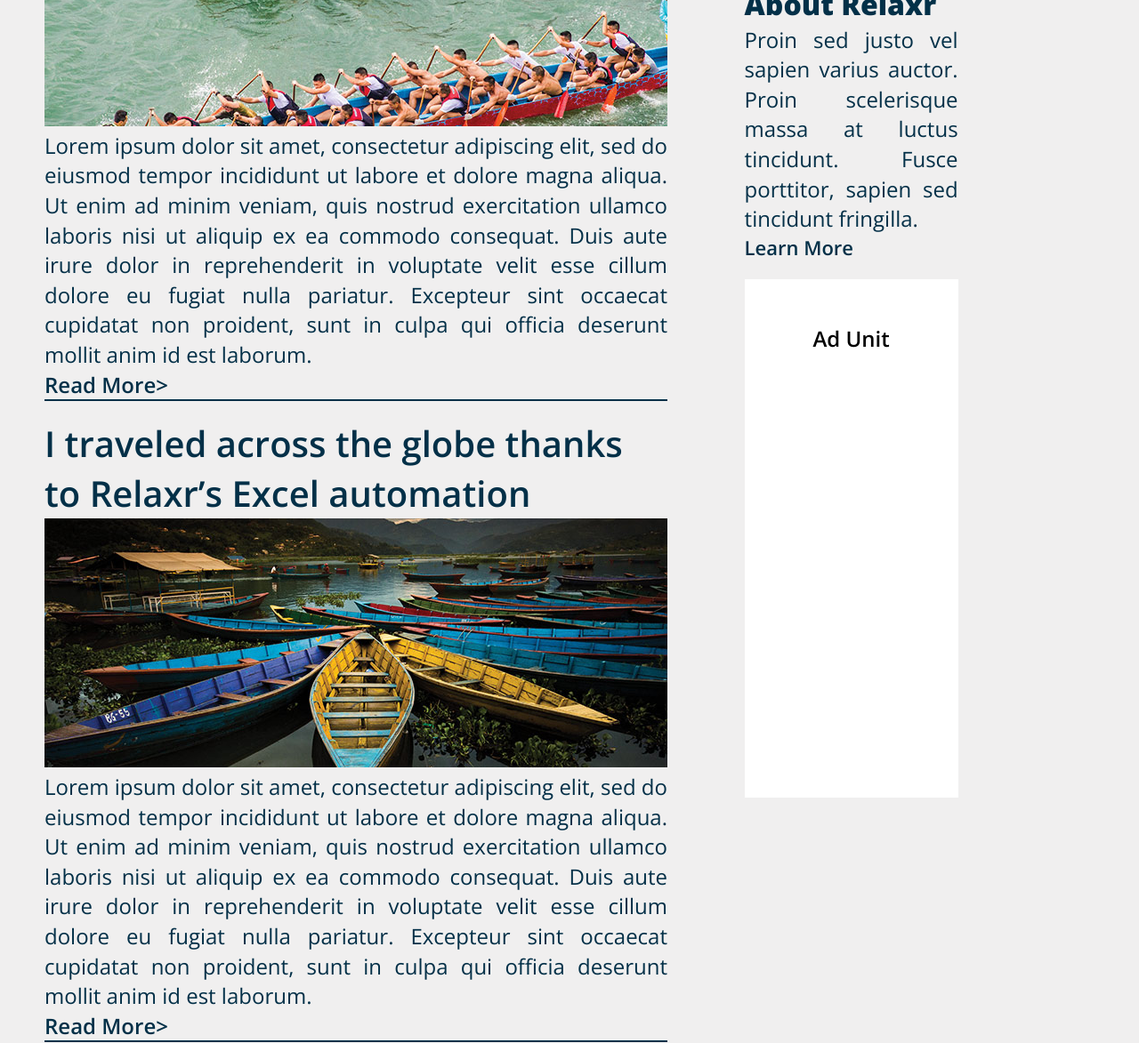
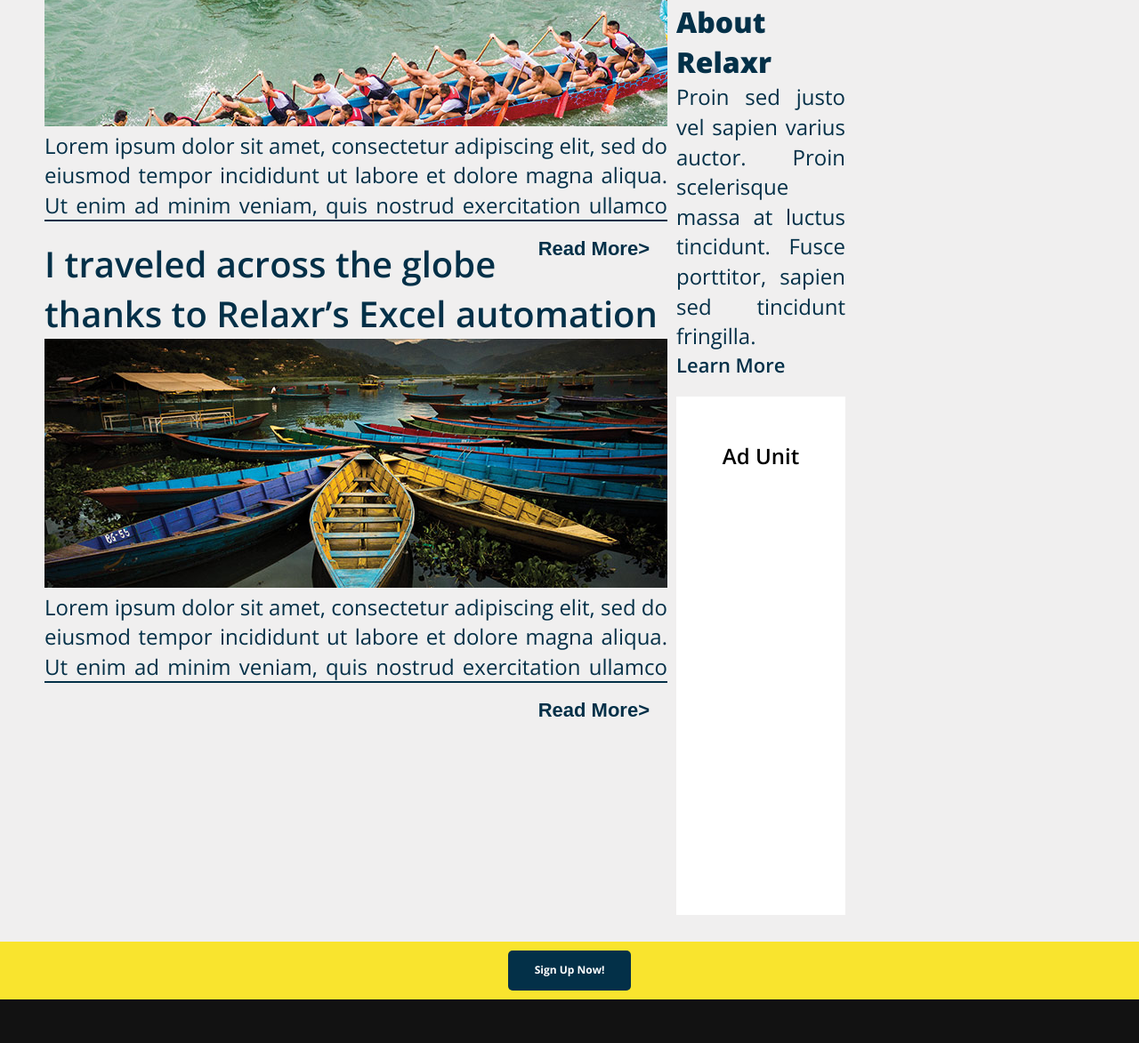
Before and after one commit to katvic/lesson-6-assignment, a plain HTML site: page index.html in a window 1280 px wide. Shown: the part 430-1603 px from the top of the page at 89% size. Drawn offline with nearby package versions, Linux system fonts and the light colour scheme.

Commit message:
all of it

```diff
--- /dev/null
+++ b/app.js
@@ -0,0 +1,26 @@
+var articles = document.querySelectorAll ('article');
+
+for (var i = 0; i < articles.length; i++) {
+	(function(){
+var toggle = articles[i].querySelector('.toggle');
+var para = articles[i].querySelector('.para');
+var content = articles[i].querySelector('.para p');
+var height = content.clientHeight;
+
+toggle.addEventListener('click', function(){
+	if(para.classList.contains('active')) {
+        para.style.height = '100px';
+        toggle.innerHtml = "Read Less>";
+        para.classList.remove('active');
+
+	} else {
+        para.style.height = height + 'px';
+        toggle.innerHtml = "Read More>";
+        para.classList.add('active');
+	}
+
+	})
+
+})()
+
+}
--- a/css/style.css
+++ b/css/style.css
@@ -1,21 +1,20 @@
-/*
-Project Name: Blank Template
-Client: Your Client
-Author: Your Name
-Developer @GA in NYC
-*/
-
-/******************************************
-/* SETUP
-/*******************************************/
-
-/* Box Model Hack */
 * {
   -moz-box-sizing: border-box; /* Firexfox */
   -webkit-box-sizing: border-box; /* Safari/Chrome/iOS/Android */
   box-sizing: border-box; /* IE */
 }
-
+.toggle{
+  background: none;
+  border: 0px;
+  float: right;
+  color: #033048;
+  font-size: 22px;
+  font-weight: 600;
+  text-decoration: none;
+  padding: 0px 0px;
+  padding: 10px;
+  margin: 10px;
+}
 /* Clear fix hack */
 .clearfix:after {
   content: ".";
@@ -39,7 +38,12 @@ Developer @GA in NYC
   float: left;
   padding: 0 10px 10px 0; /* note the padding around a left floated image */
 }
-
+.para {
+  height: 100px;
+  overflow: hidden;
+  width: 700px;
+  transition: height 0.5s ease-in-out;
+  }
 .row {
   width: 100%;
   padding: 50px;
@@ -60,14 +64,17 @@ Developer @GA in NYC
   text-decoration: none;
   padding: 0px 30px;
 }
-#main {
+.main {
+  display: flex;
+  justify-content: space-between;
   width: 100%;
-  padding: 0px 50px 0px 50px;
+  padding: 0px 300px 0px 50px;
   margin-top: 0px;
   margin-bottom: 0px;
   background-color: #f0efef;
 }
-.article {
+.writing {
+  height: auto;
   width: 700px;
   padding: 20px 0px 0px 0px;
   border-bottom: 2px solid #033048;
@@ -75,16 +82,7 @@ Developer @GA in NYC
   margin-bottom: 0px;
   background-color: #f0efef;
 }
-.article a{
-  color: #033048;
-  font-size: 24px;
-  font-weight: 600;
-  text-align: right;
-  text-decoration: none;
-  padding: 0px 0px;
-}
 .sidebar{
-  width: 240px;
   padding: 20px 0px 0px 0px;
   margin-top: 0px;
   margin-bottom: 0px;
@@ -127,7 +125,7 @@ Developer @GA in NYC
   margin-bottom: 0px;
   color: #fff;
 }
-.row, .nav, .main, .footer:after {
+.row, .nav, .footer:after {
   content: '';
   display: block;
   clear: both;
@@ -149,13 +147,19 @@ Developer @GA in NYC
 }
 .rightcol {
   float: right;
-  width: 100%;
+  width: 200px;
+  padding: 30px;
+  border: 0px;
+}
+.right {
+  float: right;
+  width: 250px;
   padding: 30px;
   border: 0px;
 }
 .maincol {
   float: left;
-  width: 100%;
+  width: 400px;
   padding: 0px;
   margin: 10px 0px;
 }
@@ -263,6 +267,8 @@ li {
 
 /* Center the container */
 #container {
+  align-items: center;
+  position: relative;
   margin: auto;
 }
 /******************************************
--- a/index.html
+++ b/index.html
@@ -25,22 +25,28 @@
 					</div>
 
 				</div>
-				<div id="main">
-					<div class="maincol col-8">
-						<div class="article">
+				<div class="main">
+					<div class="maincol">
+						<div class="writing">
 						<h2>How I implemented Relaxr in 2 weeks and changed my life</h2>
 						<img src="images/blog_photo1.jpg">
-						<p>Lorem ipsum dolor sit amet, consectetur adipiscing elit, sed do eiusmod tempor incididunt ut labore et dolore magna aliqua. Ut enim ad minim veniam, quis nostrud exercitation ullamco laboris nisi ut aliquip ex ea commodo consequat. Duis aute irure dolor in reprehenderit in voluptate velit esse cillum dolore eu fugiat nulla pariatur. Excepteur sint occaecat cupidatat non proident, sunt in culpa qui officia deserunt mollit anim id est laborum.</p>
-						<a href="/">Read More></a>
+					<article>
+						<div class="para"><p>Lorem ipsum dolor sit amet, consectetur adipiscing elit, sed do eiusmod tempor incididunt ut labore et dolore magna aliqua. Ut enim ad minim veniam, quis nostrud exercitation ullamco laboris nisi ut aliquip ex ea commodo consequat. Duis aute irure dolor in reprehenderit in voluptate velit esse cillum dolore eu fugiat nulla pariatur. Excepteur sint occaecat cupidatat non proident, sunt in culpa qui officia deserunt mollit anim id est laborum.</p>
 						</div>
-						<div class="article">
+							<button class="toggle">Read More></button>
+						</div>
+					</article>
+						<div class="writing">
 						<h2>I traveled across the globe thanks to Relaxr’s Excel automation</h2>
 						<img src="images/blog_photo2.jpg">
-						<p>Lorem ipsum dolor sit amet, consectetur adipiscing elit, sed do eiusmod tempor incididunt ut labore et dolore magna aliqua. Ut enim ad minim veniam, quis nostrud exercitation ullamco laboris nisi ut aliquip ex ea commodo consequat. Duis aute irure dolor in reprehenderit in voluptate velit esse cillum dolore eu fugiat nulla pariatur. Excepteur sint occaecat cupidatat non proident, sunt in culpa qui officia deserunt mollit anim id est laborum.</p>
-						<a href="/">Read More></a>
+					<article>
+						<div class="para"><p>Lorem ipsum dolor sit amet, consectetur adipiscing elit, sed do eiusmod tempor incididunt ut labore et dolore magna aliqua. Ut enim ad minim veniam, quis nostrud exercitation ullamco laboris nisi ut aliquip ex ea commodo consequat. Duis aute irure dolor in reprehenderit in voluptate velit esse cillum dolore eu fugiat nulla pariatur. Excepteur sint occaecat cupidatat non proident, sunt in culpa qui officia deserunt mollit anim id est laborum.</p>
 						</div>
+							<button class="toggle">Read More></button>
+						</div>
+					</article>
 					</div>
-					<div class="maincol col-3">
+					<div class="right">
 						<div class="sidebar">
 								<h3>Categories</h3>
 								<li>Success stories</li>
@@ -58,7 +64,6 @@
 								<div class="adbox">Ad Unit</div>
 						</div>
 					</div>
-				<div class="row"></div>
 			</div>
 				<div class="prefooter"><center><a href="/">Sign Up Now!</a></center></div>
 				<div class="footer">
@@ -67,5 +72,6 @@
            					 <img style="padding: 10px 0px 10px 10px" src="images/facebook.png"><br>
             					Copyright 2015. Relaxr.
 		</div>
+		<script src="app.js"></script>
 	</body>
 </html>
```
Also changed, not shown: 1 other file.
